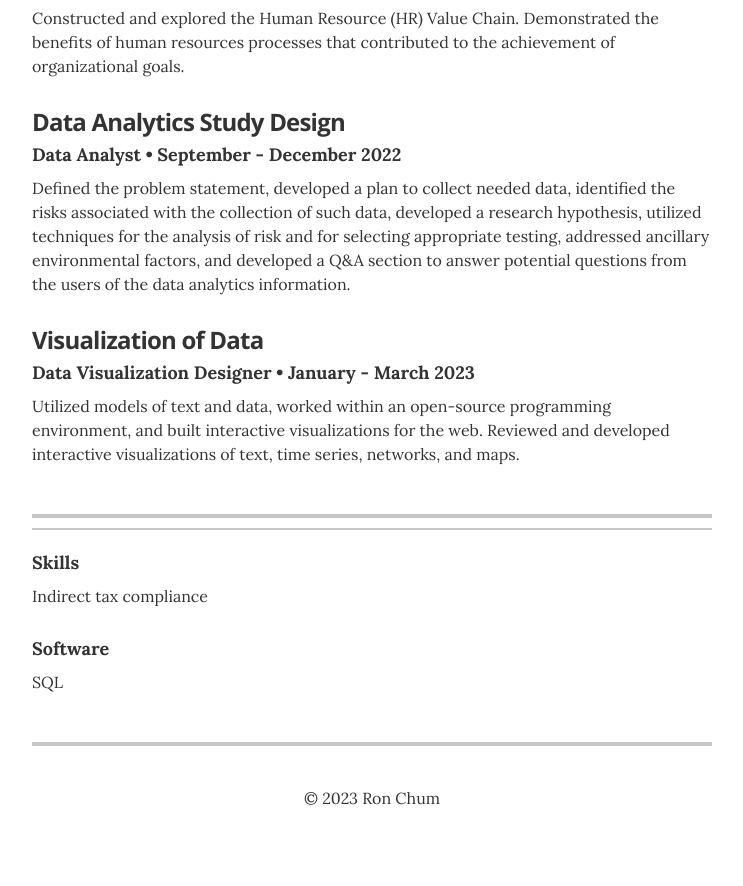
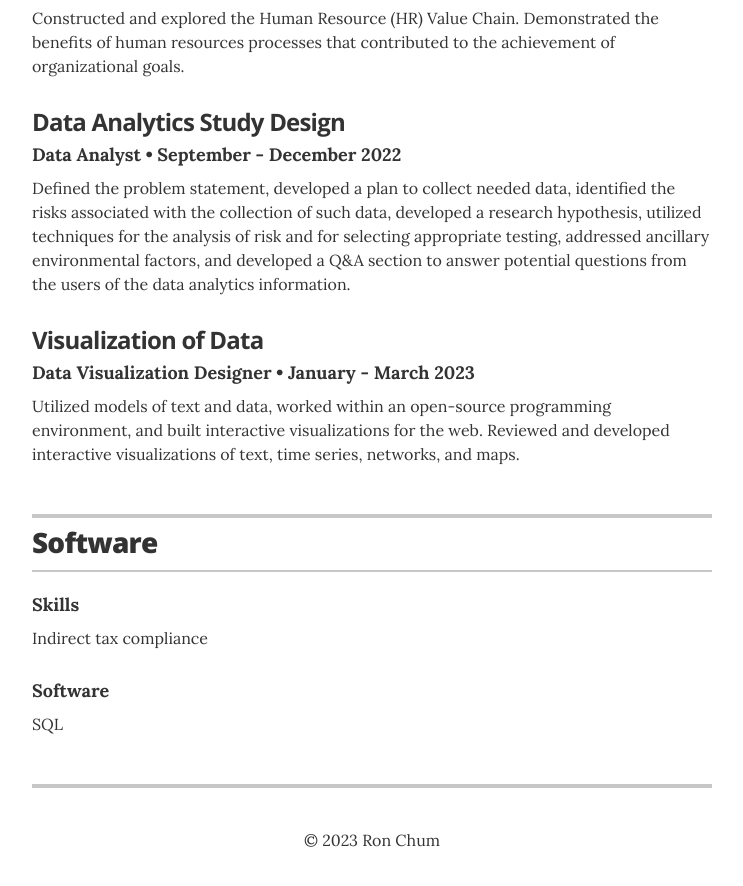
Before and after one commit to rchum/portfolio, a Jekyll site: the page built from index.html, in a window 1280 px wide and 900 px high, scrolled down 1955 px. Shown: the top 886 px of the window, without its empty margins (268-1011 px from the left). Built offline with Jekyll 4.4.1, drawn with Linux system fonts in a browser that asks for light colours; before the commit the page ends 2813 px from its top, so only the background shows below that.

Commit message:
Update resume.html

```diff
--- a/_layouts/resume.html
+++ b/_layouts/resume.html
@@ -127,7 +127,7 @@
       <section class="content-section">
 
        <header class="section-header">
-         <!-- <h2>Skills</h2> -->
+          <h2>Software</h2>
         </header>
         {% for skill in site.data.skills %}
         <div class="resume-item">
```
